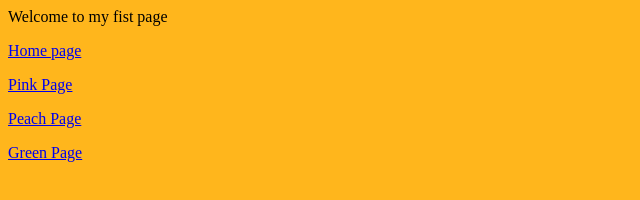
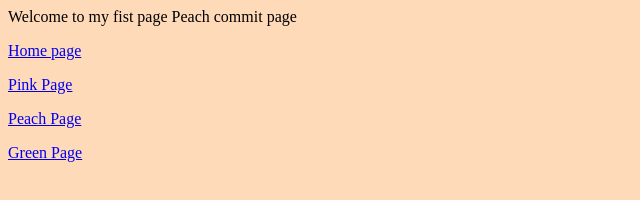
Before and after one commit to nataliian1/demo, a plain HTML site: page peach.html in a window 1280 px wide. Shown: the whole page, without its empty margins (0-640 px from the left). Drawn offline with Linux system fonts and the light colour scheme.

Commit message:
Update peach.html

```diff
--- a/peach.html
+++ b/peach.html
@@ -1,12 +1,12 @@
 <html>
   <head>
     <title>
-      This is my first page
+      This is my first page Peach commit page
     </title>
   </head>
-  <body bgcolor = "#FFB61C">
+  <body bgcolor = "#FFDAB9">
     <p>
-      Welcome to my fist page
+      Welcome to my fist page Peach commit page
     </p>
      <p><a href="index.html">Home page</a></p>
     <p><a href="pink.html">Pink Page</a></p>
```
